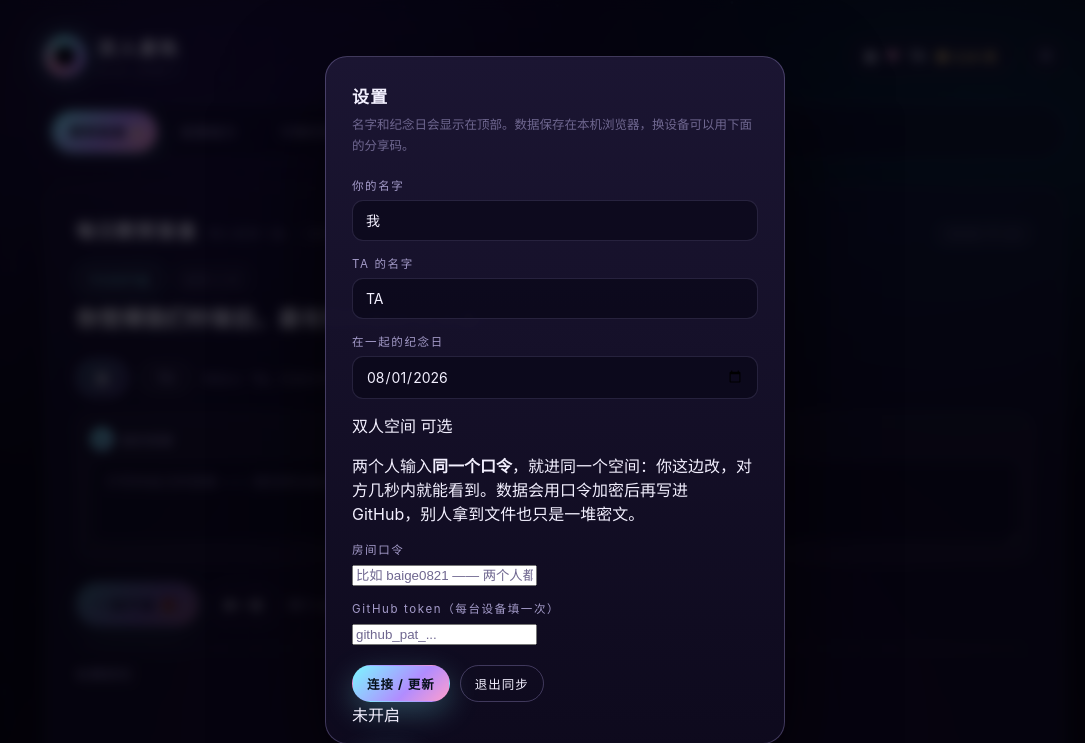
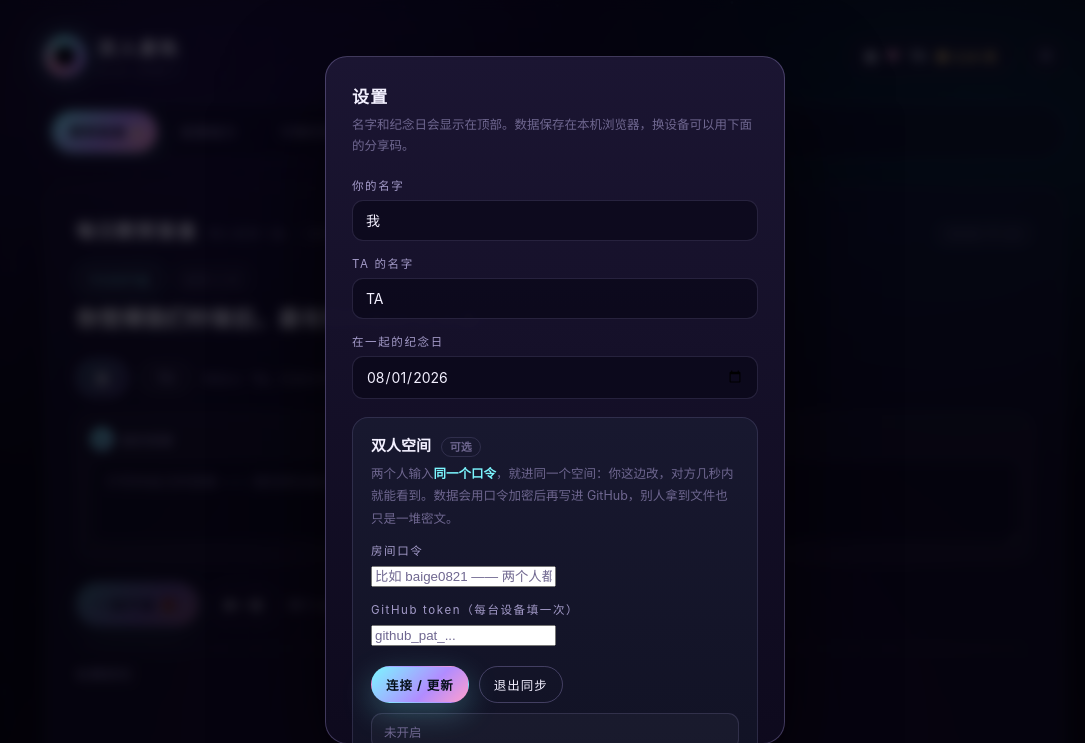
Before and after one commit to Baige070130/stardust-radio, a plain HTML site: page index.html in a window 1280 px wide. Both pictures are taken after a click on the button "设置". Shown: the top 743 px of the page, without its empty margins (85-1170 px from the left). Drawn offline with Linux system fonts and the light colour scheme.

Commit message:
feat: 星轨样式

```diff
--- a/style.css
+++ b/style.css
@@ -873,3 +873,25 @@ footer b { color: var(--pink); font-weight: 500; }
 }
 .rate-row output { text-align: right; color: var(--gold); font-weight: 600; font-variant-numeric: tabular-nums; }
 .rate-detail { display: block; margin-top: 6px; font-size: 12px; color: var(--ink-faint); }
+
+/* ===== 双人空间 ===== */
+.sync-box {
+  margin: 18px 0 6px; padding: 16px 18px;
+  border-radius: var(--r-md); border: 1px solid var(--line);
+  background: rgba(124,246,255,0.04);
+}
+.sync-head { font-size: 15px; color: var(--ink); margin-bottom: 8px; font-weight: 600; }
+.sync-tag {
+  font-size: 11px; padding: 2px 8px; border-radius: 999px; margin-left: 6px;
+  color: var(--ink-faint); border: 1px solid var(--line); vertical-align: middle;
+}
+.sync-hint { font-size: 12.5px; line-height: 1.8; color: var(--ink-faint); margin: 0 0 12px; }
+.sync-hint b { color: var(--cyan); }
+.sync-state {
+  margin-top: 10px; font-size: 12.5px; color: var(--ink-faint);
+  padding: 8px 12px; border-radius: var(--r-sm);
+  background: rgba(255,255,255,0.03); border: 1px solid var(--line);
+}
+.sync-state[data-state="ok"] { color: #7cf6ff; border-color: rgba(124,246,255,0.35); }
+.sync-state[data-state="readonly"] { color: var(--gold); border-color: rgba(255,212,121,0.3); }
+.sync-state[data-state="error"] { color: #ff9aa9; border-color: rgba(255,154,169,0.35); }
```
